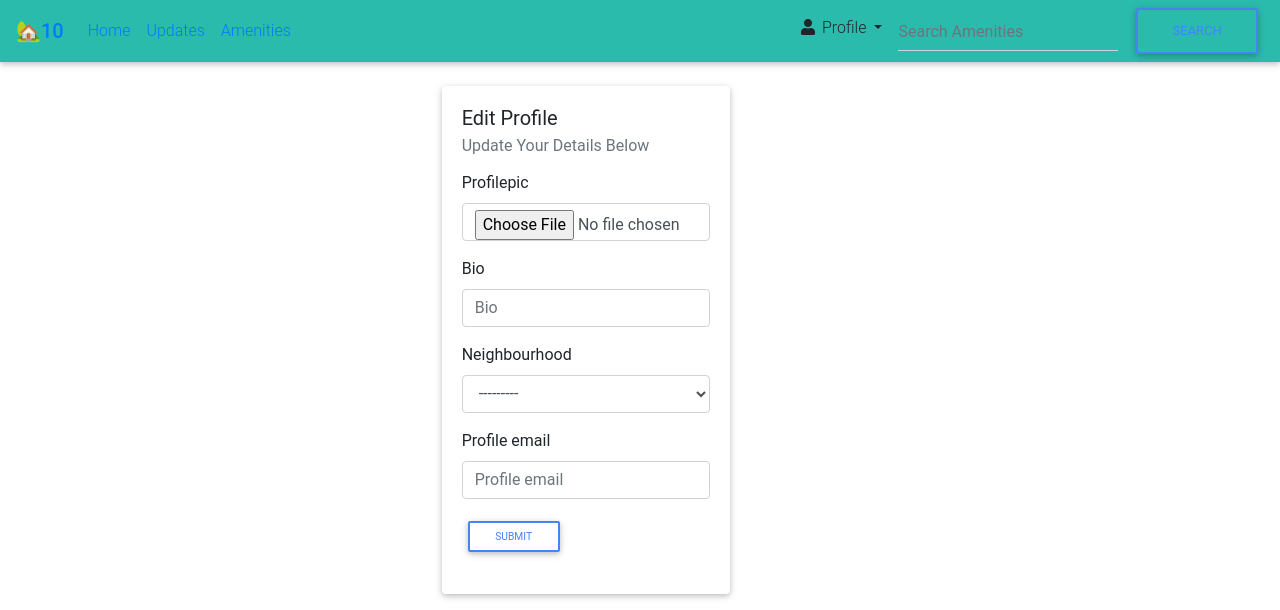
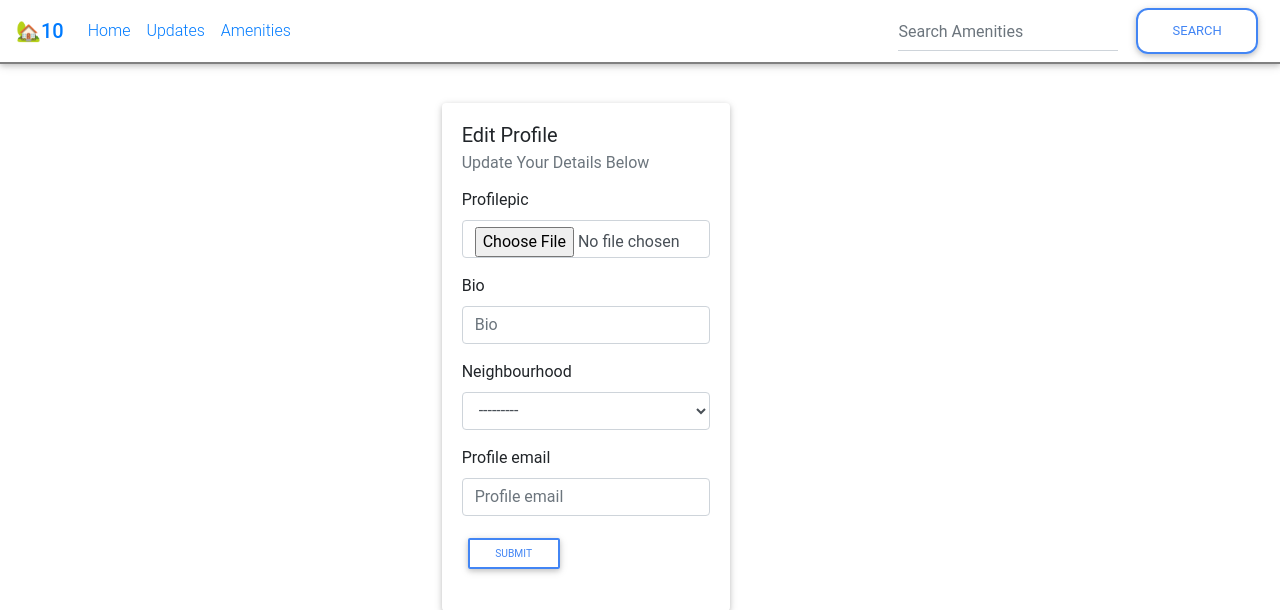
Before and after one commit to gkarumba/Neibas, a Django app: page /profile/edit in a window 1280 px wide. Shown: the top 610 px of the page. Run offline with Django 3.2, Linux system fonts and the light colour scheme; data that the repository does not hold is empty; some libraries are stand-ins or nearby versions.

Commit message:
Add the styles.ss in static, include the styles in the base.html & change the styling to index.html & navbar.html

```diff
--- a/app/templates/base.html
+++ b/app/templates/base.html
@@ -21,8 +21,8 @@
     <!-- Material Design Bootstrap -->
     <link href="https://cdnjs.cloudflare.com/ajax/libs/mdbootstrap/4.8.5/css/mdb.min.css" rel="stylesheet">
     <link rel="stylesheet" href="https://cdnjs.cloudflare.com/ajax/libs/font-awesome/4.7.0/css/font-awesome.min.css">
-    <!-- <link rel="shortcut icon" href="/static/image/rateme.jpg" type="image/x-icon">
-    <link rel="stylesheet" href="{% static 'css/styles.css'%}"> -->
+    <!-- <link rel="shortcut icon" href="/static/image/rateme.jpg" type="image/x-icon"> -->
+    <link rel="stylesheet" href="{% static 'css/styles.css'%}">
     {% endblock %}
 </head>
 <body>
--- a/app/templates/navbar.html
+++ b/app/templates/navbar.html
@@ -1,5 +1,5 @@
 <!--Navbar-->
-<nav class="navbar navbar-expand-lg navbar-default bg-default">
+<nav class="navbar navbar-expand-lg " style="color:#fff; border-bottom: 2px solid #808080;margin-bottom: 15px;">
         <!-- Navbar brand -->
         <a class="navbar-brand" href="{% url 'index' %}"><strong>&#x1F3E1;10</strong></a>
         <!-- Collapse button -->
@@ -44,7 +44,7 @@
             <form class="form-inline" role="search" action="#">
                 <div class="md-form my-0">
                     <input class="form-control mr-sm-2" type="search" placeholder="Search Amenities" aria-label="Search" name="business">
-                    <button class="btn btn-outline-primary my-2 my-sm-0" type="submit">Search</button>
+                    <button class="btn btn-outline-primary my-2 my-sm-0" type="submit" style="border-radius: 12px;">Search</button>
                 </div>
             </form>
           </ul>
--- /dev/null
+++ b/static/css/styles.css
@@ -0,0 +1,145 @@
+.navbar-default {
+
+    background-color: #69899f;
+
+    border-color: #425766;
+
+  }
+
+  .navbar-default .navbar-brand {
+
+    color: #d7e2e9;
+
+  }
+
+  .navbar-default .navbar-brand:hover, .navbar-default .navbar-brand:focus {
+
+    color: #e5dbdb;
+
+  }
+
+  .navbar-default .navbar-text {
+
+    color: #d7e2e9;
+
+  }
+
+  .navbar-default .navbar-nav > li > a {
+
+    color: #d7e2e9;
+
+  }
+
+  .navbar-default .navbar-nav > li > a:hover, .navbar-default .navbar-nav > li > a:focus {
+
+    color: #e5dbdb;
+
+  }
+
+  .navbar-default .navbar-nav > li > .dropdown-menu {
+
+    background-color: #69899f;
+
+  }
+
+  .navbar-default .navbar-nav > li > .dropdown-menu > li > a {
+
+    color: #d7e2e9;
+
+  }
+
+  .navbar-default .navbar-nav > li > .dropdown-menu > li > a:hover,
+
+  .navbar-default .navbar-nav > li > .dropdown-menu > li > a:focus {
+
+    color: #e5dbdb;
+
+    background-color: #425766;
+
+  }
+
+  .navbar-default .navbar-nav > li > .dropdown-menu > li > .divider {
+
+    background-color: #69899f;
+
+  }
+
+  .navbar-default .navbar-nav > .active > a, .navbar-default .navbar-nav > .active > a:hover, .navbar-default .navbar-nav > .active > a:focus {
+
+    color: #e5dbdb;
+
+    background-color: #425766;
+
+  }
+
+  .navbar-default .navbar-nav > .open > a, .navbar-default .navbar-nav > .open > a:hover, .navbar-default .navbar-nav > .open > a:focus {
+
+    color: #e5dbdb;
+
+    background-color: #425766;
+
+  }
+
+  .navbar-default .navbar-toggle {
+
+    border-color: #425766;
+
+  }
+
+  .navbar-default .navbar-toggle:hover, .navbar-default .navbar-toggle:focus {
+
+    background-color: #425766;
+
+  }
+
+  .navbar-default .navbar-toggle .icon-bar {
+
+    background-color: #d7e2e9;
+
+  }
+
+  .navbar-default .navbar-collapse,
+
+  .navbar-default .navbar-form {
+
+    border-color: #d7e2e9;
+
+  }
+
+  .navbar-default .navbar-link {
+
+    color: #d7e2e9;
+
+  }
+
+  .navbar-default .navbar-link:hover {
+
+    color: #e5dbdb;
+
+  }
+
+
+
+  @media (max-width: 767px) {
+
+    .navbar-default .navbar-nav .open .dropdown-menu > li > a {
+
+      color: #d7e2e9;
+
+    }
+
+    .navbar-default .navbar-nav .open .dropdown-menu > li > a:hover, .navbar-default .navbar-nav .open .dropdown-menu > li > a:focus {
+
+      color: #e5dbdb;
+
+    }
+
+    .navbar-default .navbar-nav .open .dropdown-menu > .active > a, .navbar-default .navbar-nav .open .dropdown-menu > .active > a:hover, .navbar-default .navbar-nav .open .dropdown-menu > .active > a:focus {
+
+      color: #e5dbdb;
+
+      background-color: #425766;
+
+    }
+
+  }
```
Also changed, not shown: app/templates/index.html (+7 -7 lines), static/image/mika-baumeister-8yOPWMS46CQ-unsplash.jpg (added).
